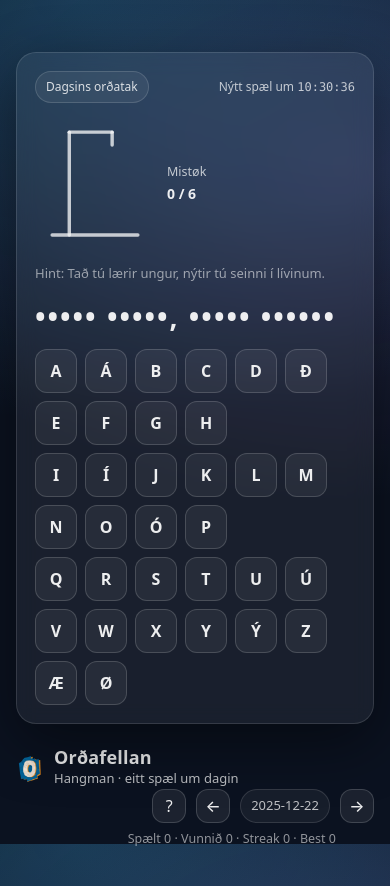
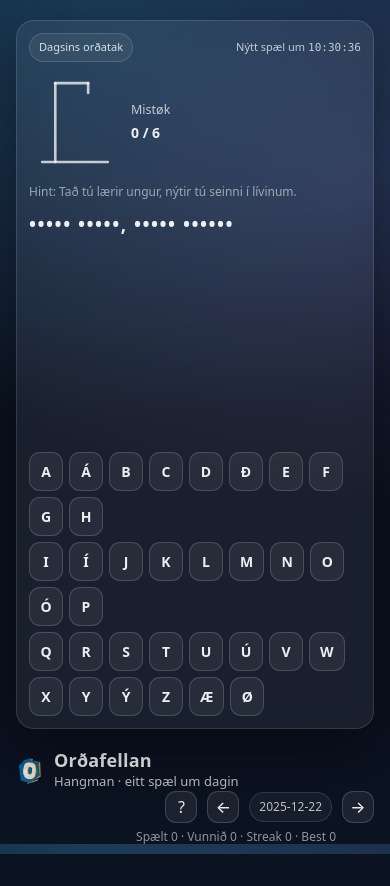
Before and after one commit to Brandypants/faroese-false-friends, a React (Vite) app: page / in a window 390 px wide. After the commit the page ends 854 px from the top, so only its background shows below. Built offline with nearby package versions, Linux system fonts and the light colour scheme.

Commit message:
Enhance mobile layout and keyboard interaction for Hangman game

```diff
--- a/src/App.css
+++ b/src/App.css
@@ -594,3 +594,150 @@ body {
 .footerBar {
   padding: 12px 0 0;
 }
+
+/* ---------- Mobile no-scroll layout ---------- */
+
+/* Use dynamic viewport height to avoid Safari address bar issues */
+.page {
+  min-height: 100dvh; /* overrides your min-height:100vh nicely on mobile */
+}
+
+/* Make the whole app fill the screen and behave like a game layout */
+.app {
+  min-height: 100dvh;
+  display: flex;
+  flex-direction: column;
+}
+
+/* Game card becomes the main flexible area */
+.gameCard {
+  flex: 1 1 auto;
+  display: flex;
+  flex-direction: column;
+  min-height: 0; /* critical so children can shrink without overflow */
+}
+
+/* Top content + keyboard split */
+.gameTop {
+  flex: 0 0 auto;
+}
+
+.gameKeyboard {
+  flex: 1 1 auto;
+  min-height: 0;
+  display: flex;
+  flex-direction: column;
+  justify-content: flex-end; /* push keyboard down to use remaining space nicely */
+}
+
+/* Prevent the keyboard from causing accidental overflow on tight screens */
+.keyboard {
+  overflow: hidden;
+}
+
+/* ---------- Tighten spacing + scale elements on small screens ---------- */
+@media (max-width: 520px) {
+  .page {
+    padding-top: 10px; /* less top padding */
+  }
+
+  .app {
+    padding: 10px 0 10px;
+  }
+
+  .card {
+    padding: 12px;
+    border-radius: 18px;
+  }
+
+  /* Make header row smaller */
+  .cardHeader {
+    margin-bottom: 8px;
+  }
+
+  .badge {
+    padding: 5px 9px;
+    font-size: 11px;
+  }
+
+  .timer {
+    font-size: 11px;
+  }
+
+  /* Shrink hangman + meta */
+  .hangmanRow {
+    gap: 10px;
+    margin-bottom: 8px;
+  }
+
+  .hangmanSvg {
+    width: 92px; /* smaller than your default 120px */
+  }
+
+  /* Masked sentence: responsive */
+  .masked {
+    font-size: clamp(18px, 4.8vw, 26px);
+    letter-spacing: 1.5px;
+    margin-top: 8px;
+  }
+
+  .hint {
+    margin-bottom: 10px;
+    font-size: 12px;
+  }
+
+  /* Keyboard: smaller buttons, tighter gaps */
+  .keyboard {
+    margin-top: 10px;
+    gap: 6px;
+  }
+
+  .keyboardRow {
+    gap: 6px;
+  }
+
+  .key {
+    min-width: 34px;
+    padding: 9px 10px;
+    border-radius: 11px;
+    font-size: 14px;
+  }
+
+  /* Bottom bar also tighter */
+  .footerBar {
+    margin-top: 10px !important;
+  }
+
+  .pill {
+    padding: 5px 9px;
+    font-size: 12px;
+  }
+
+  .iconBtn {
+    width: 32px;
+    height: 32px;
+    border-radius: 11px;
+  }
+
+  .mini {
+    font-size: 12px;
+    line-height: 1.25;
+    margin-top: 6px !important;
+  }
+}
+
+/* Extra tiny phones */
+@media (max-width: 380px) {
+  .hangmanSvg {
+    width: 80px;
+  }
+  .key {
+    min-width: 32px;
+    padding: 8px 9px;
+    font-size: 13px;
+  }
+  .masked {
+    font-size: clamp(17px, 4.9vw, 23px);
+    letter-spacing: 1.2px;
+  }
+}
--- a/src/HangmanGame.tsx
+++ b/src/HangmanGame.tsx
@@ -276,7 +276,8 @@ export default function HangmanGame() {
     <div className="page">
       <div className="app">
         {/* ✅ GAME FIRST (mobile users see keyboard immediately) */}
-        <main className="card">
+        <main className="card gameCard">
+  <div className="gameTop">
     <div className="cardHeader">
       <div className="badge">Dagsins orðatak</div>
       <div className="timer">
@@ -299,7 +300,9 @@ export default function HangmanGame() {
     <div className="masked" aria-label="Puzzle">
       {masked}
     </div>
+  </div>
 
+  <div className="gameKeyboard">
     <div className="keyboard" role="group" aria-label="On-screen keyboard">
       {KEYBOARD_ROWS.map((row, rIdx) => (
         <div key={rIdx} className="keyboardRow">
@@ -309,7 +312,13 @@ export default function HangmanGame() {
             const disabled = used || state.status !== "playing";
 
             return (
-                    <button key={L} className={keyClass(L)} disabled={disabled} onClick={() => onGuess(L)} aria-pressed={used}>
+              <button
+                key={L}
+                className={keyClass(L)}
+                disabled={disabled}
+                onClick={() => onGuess(L)}
+                aria-pressed={used}
+              >
                 {L}
               </button>
             );
@@ -319,13 +328,15 @@ export default function HangmanGame() {
     </div>
 
     {ended && !showResult && (
-            <div className="actions" style={{ marginTop: 12 }}>
+      <div className="actions" style={{ marginTop: 10 }}>
         <button className="primaryBtn" onClick={() => setShowResult(true)}>
           Vís úrslit
         </button>
       </div>
     )}
+  </div>
 </main>
+
 
         {/* ✅ Simple “bottom bar” under the game */}
         <div className="footerBar" style={{ marginTop: 12 }}>
```
Lines whose indentation alone changed are shown as unchanged.
